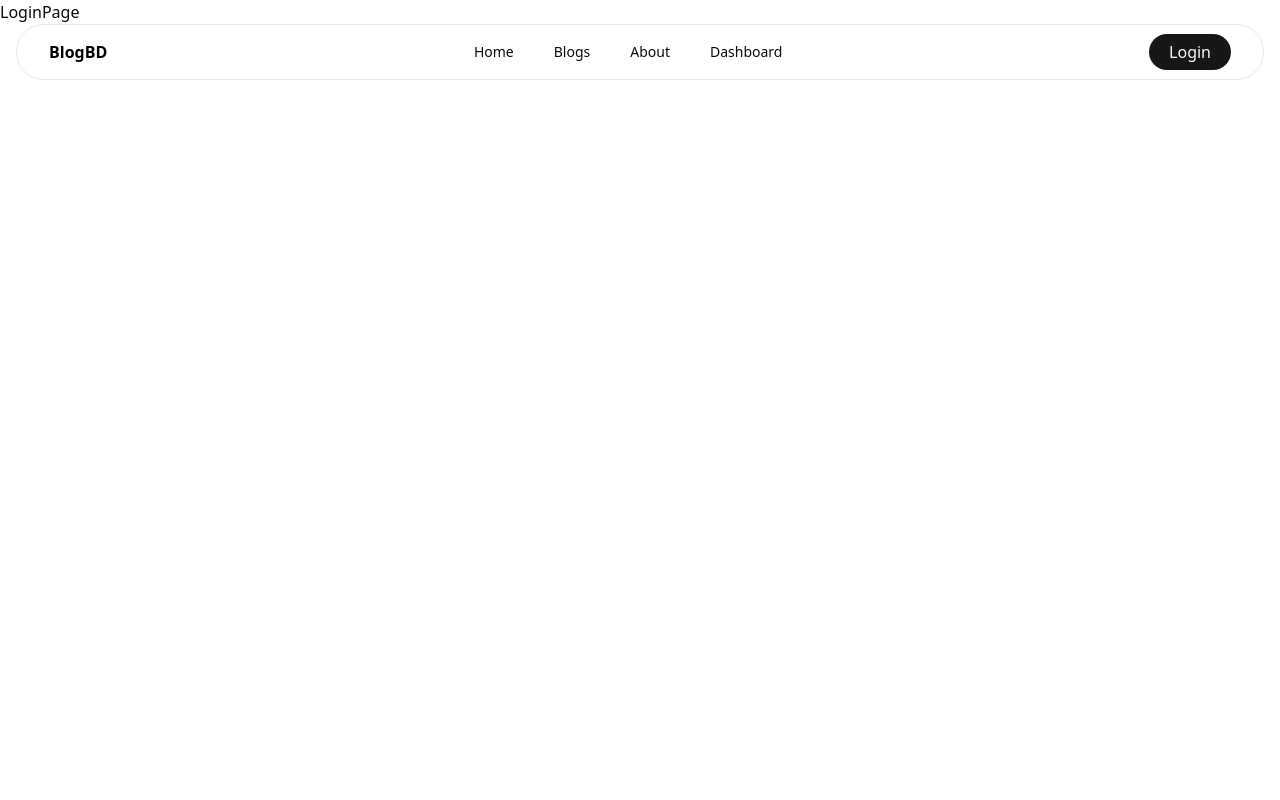
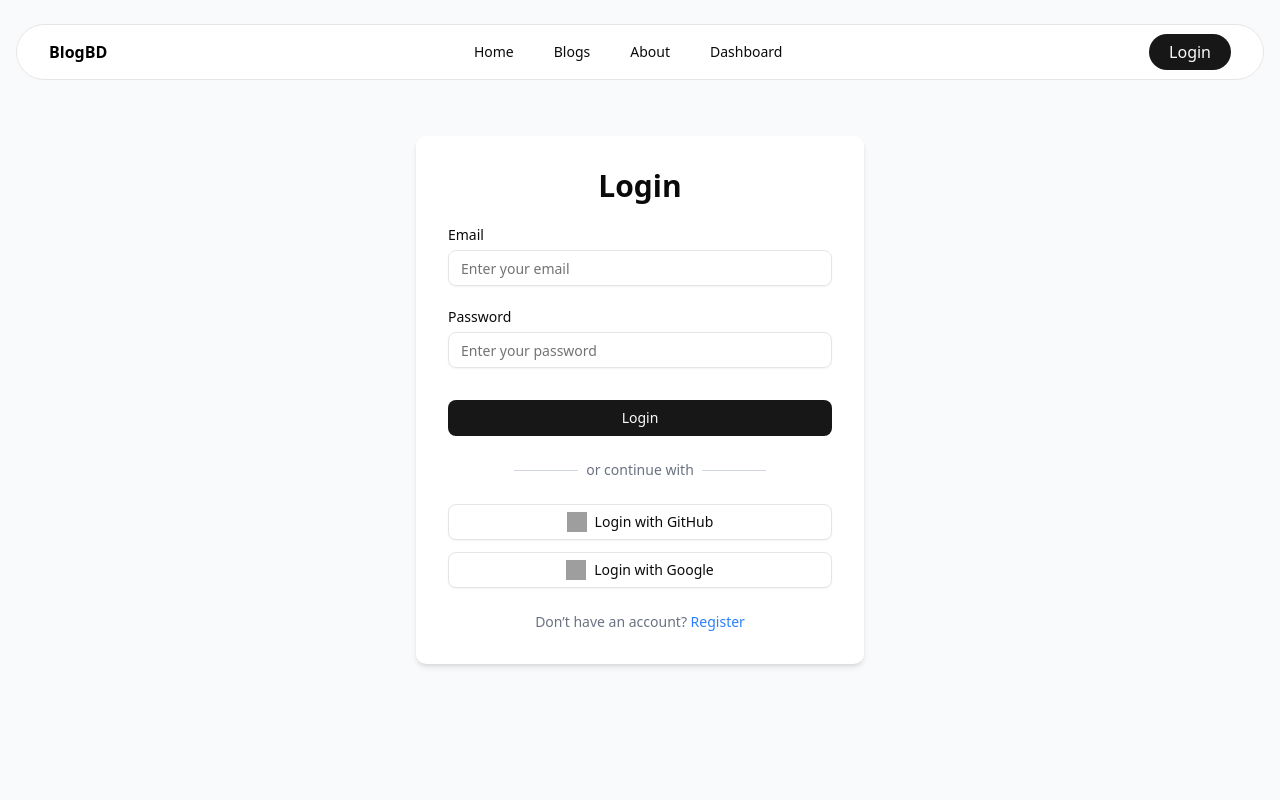
Before and after one commit to TheRABU/blogbd-client, a Next.js app: page /login in a window 1280 px wide. Shown: the top 800 px of the page. Built offline with nearby package versions, Linux system fonts and the light colour scheme; grey boxes are pictures that could not be loaded.

Commit message:
added loginForm module and created login page

```diff
--- a/package.json
+++ b/package.json
@@ -19,9 +19,11 @@
     "daisyui": "^5.5.14",
     "lucide-react": "^0.562.0",
     "next": "16.1.1",
+    "next-auth": "^4.24.13",
     "react": "19.2.3",
     "react-dom": "19.2.3",
     "react-hook-form": "^7.69.0",
+    "sonner": "^2.0.7",
     "tailwind-merge": "^3.4.0",
     "tailwindcss-animate": "^1.0.7",
     "zod": "^4.3.4"
--- a/src/app/(public)/(auth)/login/page.tsx
+++ b/src/app/(public)/(auth)/login/page.tsx
@@ -1,7 +1,11 @@
+import LoginForm from "@/src/components/modules/Auth/LoginForm";
+
 const LoginPage = () => {
   return (
     <>
-      <div>LoginPage</div>
+      <div>
+        <LoginForm />
+      </div>
     </>
   );
 };
--- /dev/null
+++ b/src/components/modules/Auth/LoginForm.tsx
@@ -0,0 +1,161 @@
+"use client";
+
+import { FieldValues, useForm } from "react-hook-form";
+
+import Link from "next/link";
+import {
+  Form,
+  FormControl,
+  FormField,
+  FormItem,
+  FormLabel,
+  FormMessage,
+} from "../../ui/form";
+import Image from "next/image";
+import { signIn } from "next-auth/react";
+import { login } from "@/src/actions/auth";
+import { toast } from "sonner";
+import { Button } from "../../ui/button";
+import { Input } from "../../ui/input";
+
+// type LoginFormValues = {
+//   email: string;
+//   password: string;
+// };
+
+export default function LoginForm() {
+  const form = useForm<FieldValues>({
+    defaultValues: {
+      email: "",
+      password: "",
+    },
+  });
+
+  const onSubmit = async (values: FieldValues) => {
+    try {
+      // const res = await login(values);
+      // if (res?.id) {
+      //   toast.success("User Logged in Successfully");
+      // } else {
+      //   toast.error("User Login Failed");
+      // }
+      signIn("credentials", {
+        ...values,
+        callbackUrl: "/dashboard",
+      });
+    } catch (err) {
+      console.error(err);
+    }
+  };
+
+  const handleSocialLogin = (provider: "google" | "github") => {
+    console.log(`Login with ${provider}`);
+  };
+
+  return (
+    <div className="flex justify-center items-center min-h-screen bg-gray-50">
+      <div className="space-y-6 w-full max-w-md bg-white p-8 rounded-lg shadow-md">
+        <Form {...form}>
+          <form
+            onSubmit={form.handleSubmit(onSubmit)}
+            className="space-y-6 w-full max-w-md"
+          >
+            <h2 className="text-3xl font-bold text-center">Login</h2>
+
+            {/* Email */}
+            <FormField
+              control={form.control}
+              name="email"
+              render={({ field }) => (
+                <FormItem>
+                  <FormLabel>Email</FormLabel>
+                  <FormControl>
+                    <Input
+                      type="email"
+                      placeholder="Enter your email"
+                      {...field}
+                    />
+                  </FormControl>
+                  <FormMessage />
+                </FormItem>
+              )}
+            />
+
+            {/* Password */}
+            <FormField
+              control={form.control}
+              name="password"
+              render={({ field }) => (
+                <FormItem>
+                  <FormLabel>Password</FormLabel>
+                  <FormControl>
+                    <Input
+                      type="password"
+                      placeholder="Enter your password"
+                      {...field}
+                    />
+                  </FormControl>
+                  <FormMessage />
+                </FormItem>
+              )}
+            />
+
+            <Button type="submit" className="w-full mt-2">
+              Login
+            </Button>
+
+            <div className="flex items-center justify-center space-x-2">
+              <div className="h-px w-16 bg-gray-300" />
+              <span className="text-sm text-gray-500">or continue with</span>
+              <div className="h-px w-16 bg-gray-300" />
+            </div>
+          </form>
+        </Form>
+        {/* Social Login Buttons */}
+        <div className="flex flex-col gap-3 mt-4">
+          <Button
+            variant="outline"
+            className="flex items-center justify-center gap-2"
+            onClick={() => handleSocialLogin("github")}
+          >
+            {/* GitHub */}
+            <Image
+              src="https://img.icons8.com/ios-glyphs/24/github.png"
+              alt="GitHub"
+              className="w-5 h-5"
+              width={20}
+              height={20}
+            />
+            Login with GitHub
+          </Button>
+
+          <Button
+            variant="outline"
+            className="flex items-center justify-center gap-2"
+            onClick={() =>
+              signIn("google", {
+                callbackUrl: "/dashboard",
+              })
+            }
+          >
+            {/* Google */}
+            <Image
+              src="https://img.icons8.com/color/24/google-logo.png"
+              alt="Google"
+              className="w-5 h-5"
+              width={20}
+              height={20}
+            />
+            Login with Google
+          </Button>
+        </div>
+        <p className="text-center text-sm text-gray-500 mt-4">
+          Don’t have an account?{" "}
+          <Link href="/register" className="text-blue-500 hover:underline">
+            Register
+          </Link>
+        </p>
+      </div>
+    </div>
+  );
+}
--- /dev/null
+++ b/src/components/ui/input.tsx
@@ -0,0 +1,21 @@
+import * as React from "react";
+
+import { cn } from "@/src/lib/utils";
+
+function Input({ className, type, ...props }: React.ComponentProps<"input">) {
+  return (
+    <input
+      type={type}
+      data-slot="input"
+      className={cn(
+        "file:text-foreground placeholder:text-muted-foreground selection:bg-primary selection:text-primary-foreground dark:bg-input/30 border-input h-9 w-full min-w-0 rounded-md border bg-transparent px-3 py-1 text-base shadow-xs transition-[color,box-shadow] outline-none file:inline-flex file:h-7 file:border-0 file:bg-transparent file:text-sm file:font-medium disabled:pointer-events-none disabled:cursor-not-allowed disabled:opacity-50 md:text-sm",
+        "focus-visible:border-ring focus-visible:ring-ring/50 focus-visible:ring-[3px]",
+        "aria-invalid:ring-destructive/20 dark:aria-invalid:ring-destructive/40 aria-invalid:border-destructive",
+        className
+      )}
+      {...props}
+    />
+  );
+}
+
+export { Input };
```
Also changed, not shown: src/components/ui/label.tsx (+6 -6 lines), 1 other file (tests, documents, lock files or other folders).
